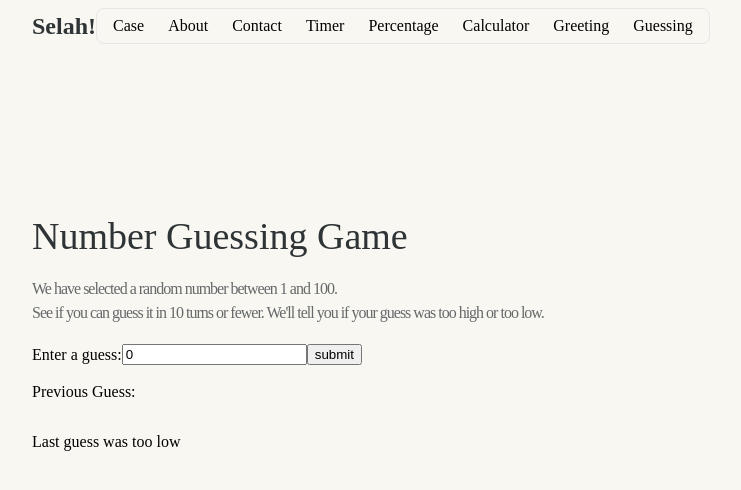
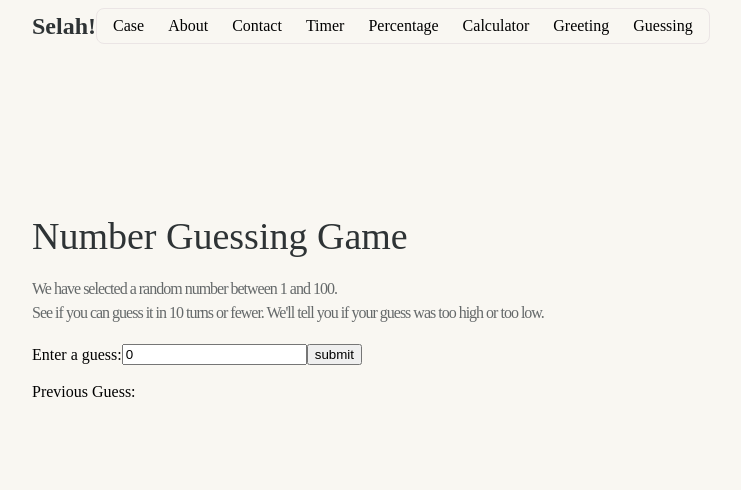
Before and after one commit to byfolarin/Selah, a React (Vite) app in the folder Selah/: page /Guessing in a window 1280 px wide. Shown: the top 490 px of the page, without its empty margins (292-1033 px from the left). Built offline with nearby package versions, Linux system fonts and the light colour scheme; a web font is replaced by a local one.

Commit message:
creating message state

```diff
--- a/Selah/src/components/website/Guessing.jsx
+++ b/Selah/src/components/website/Guessing.jsx
@@ -24,16 +24,10 @@ const Guessing = () => {
         setPrev(item =>[...item,text]);
         setText(" ");
         setDisabled(prev.length >= 9);
+    }
 
 
 
-
-        if (text > random ){
-          console.log("Your text is too high")
-          } else if (text < random ){
-            console.log("Your text is too low")
-          } else ( console.log("Perfect Score"))
-    }
 
 
     console.log(random)
@@ -54,7 +48,7 @@ const Guessing = () => {
       <p>Previous Guess:{prev.map(x =>(
         <span>{x} </span>
       ))}</p>
-      <p>{prev > random ? "Last Guess was too high" : prev < random ? "Last guess was too low" : "Perfect Score"}</p>
+      <p></p>
     </div>
   )
 }
```
